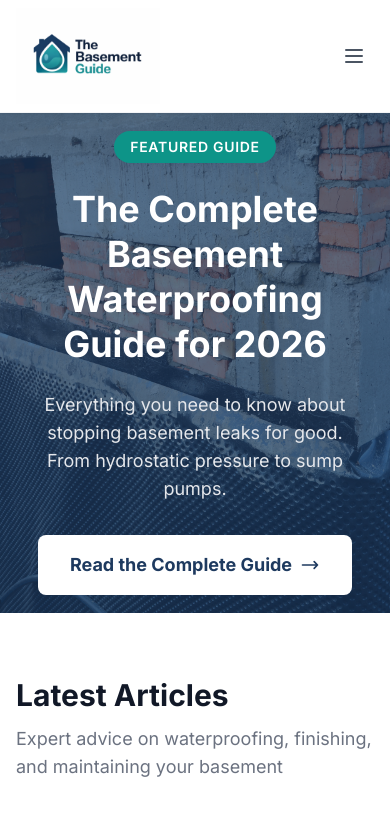
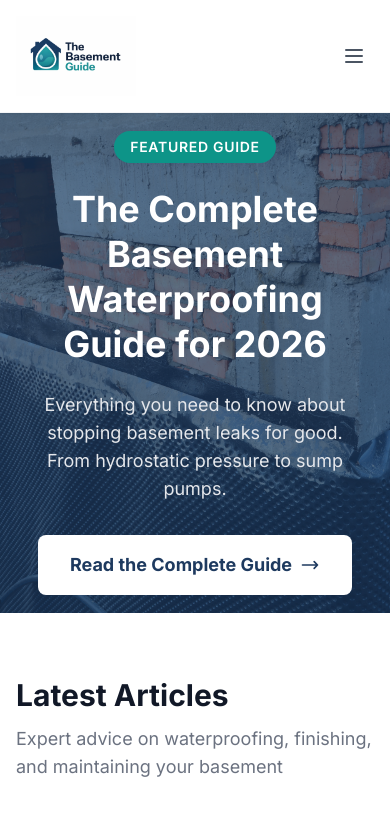
Before and after one commit to thebasementguide2026/basement-guide, a Next.js app: page / in a window 390 px wide. Shown: the top 820 px of the page. Built offline with nearby package versions, Linux system fonts and the light colour scheme.

Commit message:
Make search button visible with text label in header

```diff
--- a/components/Header.tsx
+++ b/components/Header.tsx
@@ -18,12 +18,13 @@ export default function Header() {
             <div className="hidden md:flex items-center w-40">
               <button
                 onClick={() => setSearchOpen(!searchOpen)}
-                className="text-gray-400 hover:text-brand-teal transition-colors p-2"
+                className="flex items-center gap-1.5 text-gray-500 hover:text-brand-teal transition-colors p-2 rounded-lg hover:bg-gray-50"
                 aria-label="Toggle search"
               >
                 <svg className="w-5 h-5" fill="none" viewBox="0 0 24 24" stroke="currentColor">
                   <path strokeLinecap="round" strokeLinejoin="round" strokeWidth={2} d="M21 21l-6m2-5a7 7 0 11-14 0 7 7 0 0114 0z" />
                 </svg>
+                <span className="text-sm font-medium">Search</span>
               </button>
             </div>
 
@@ -34,32 +35,22 @@ export default function Header() {
                 alt="The Basement Guide"
                 width={600}
                 height={150}
-                className="h-24 w-auto"
+                className="h-20 w-auto"
                 priority
               />
             </Link>
 
             {/* Right - CTA & Mobile Menu */}
-            <div className="flex items-center gap-2 w-40 justify-end">
-              <Link href="/#get-quotes" className="hidden md:inline-block bg-brand-teal hover:bg-brand-navy text-white px-5 py-2.5 rounded-lg text-sm font-bold transition-colors">
-                Get Free Quotes
-              </Link>
+            <div className="flex items-center gap-2">
+              <Link href="/#get-quotes" className="hidden md:inline-block bg-brand-teal hover:bg-brand-navy text-white px-5 py-2.5 rounded-lg text-sm font-bold transition-colors">Get Free Quotes</Link>
               {/* Mobile Search */}
-              <button
-                onClick={() => setSearchOpen(!searchOpen)}
-                className="md:hidden text-gray-400 hover:text-brand-teal transition-colors p-2"
-                aria-label="Toggle search"
-              >
+              <button onClick={() => setSearchOpen(!searchOpen)} className="md:hidden text-gray-500 hover:text-brand-teal transition-colors p-2" aria-label="Toggle search">
                 <svg className="w-5 h-5" fill="none" viewBox="0 0 24 24" stroke="currentColor">
                   <path strokeLinecap="round" strokeLinejoin="round" strokeWidth={2} d="M21 21l-6m2-5a7 7 0 11-14 0 7 7 0 0114 0z" />
                 </svg>
               </button>
               {/* Mobile Hamburger */}
-              <button
-                className="md:hidden text-gray-600 p-2"
-                onClick={() => setMenuOpen(!menuOpen)}
-                aria-label="Toggle menu"
-              >
+              <button className="md:hidden text-gray-600 p-2" onClick={() => setMenuOpen(!menuOpen)} aria-label="Toggle menu">
                 {menuOpen ? (
                   <svg className="w-6 h-6" fill="none" viewBox="0 0 24 24" stroke="currentColor"><path strokeLinecap="round" strokeLinejoin="round" strokeWidth={2} d="M6 18L18 6M6 6l12 12" /></svg>
                 ) : (
@@ -72,27 +63,26 @@ export default function Header() {
       </div>
 
       {/* Desktop Navigation - Centered */}
-      <nav className="hidden md:block border-b border-gray-100 bg-white">
-        <div className="container-custom">
-          <div className="flex justify-center items-center gap-8 h-12">
-            <Link href="/guides" className="text-gray-600 hover:text-brand-teal transition-colors text-sm font-semibold uppercase tracking-wider">Waterproofing</Link>
-            <Link href="/cost-guides" className="text-gray-600 hover:text-brand-teal transition-colors text-sm font-semibold uppercase tracking-wider">Cost Guides</Link>
-            <Link href="/reviews" className="text-gray-600 hover:text-brand-teal transition-colors text-sm font-semibold uppercase tracking-wider">Reviews & Buying Guides</Link>
-            <Link href="/#health-safety" className="text-gray-600 hover:text-brand-teal transition-colors text-sm font-semibold uppercase tracking-wider">Health & Safety</Link>
-            <Link href="/#finishing" className="text-gray-600 hover:text-brand-teal transition-colors text-sm font-semibold uppercase tracking-wider">Finishing & Renovation</Link>
-            <Link href="/about" className="text-gray-600 hover:text-brand-teal transition-colors text-sm font-semibold uppercase tracking-wider">About</Link>
-          </div>
+      <nav className="hidden md:block border-b border-gray-100">
+        <div className="container-custom flex justify-center gap-8 py-3">
+          <Link href="/guides" className="text-gray-600 hover:text-brand-teal text-sm font-semibold uppercase tracking-wider">Waterproofing</Link>
+          <Link href="/cost-guides" className="text-gray-600 hover:text-brand-teal text-sm font-semibold uppercase tracking-wider">Cost Guides</Link>
+          <Link href="/reviews" className="text-gray-600 hover:text-brand-teal text-sm font-semibold uppercase tracking-wider">Reviews & Buying Guides</Link>
+          <Link href="/#health-safety" className="text-gray-600 hover:text-brand-teal text-sm font-semibold uppercase tracking-wider">Health & Safety</Link>
+          <Link href="/#finishing" className="text-gray-600 hover:text-brand-teal text-sm font-semibold uppercase tracking-wider">Finishing & Renovation</Link>
+          <Link href="/about" className="text-gray-600 hover:text-brand-teal text-sm font-semibold uppercase tracking-wider">About</Link>
         </div>
       </nav>
 
       {/* Desktop Search Dropdown */}
       {searchOpen && (
-        <div className="hidden md:block border-b border-gray-100 bg-white py-3">
-          <div className="container-custom max-w-xl mx-auto">
+        <div className="border-b border-gray-200 shadow-md">
+          <div className="container-custom py-3">
             <SearchBar onClose={() => setSearchOpen(false)} />
           </div>
         </div>
       )}
+
       {/* Mobile Menu Dropdown */}
       {menuOpen && (
         <div className="md:hidden bg-white border-b border-gray-200 shadow-md">
```
